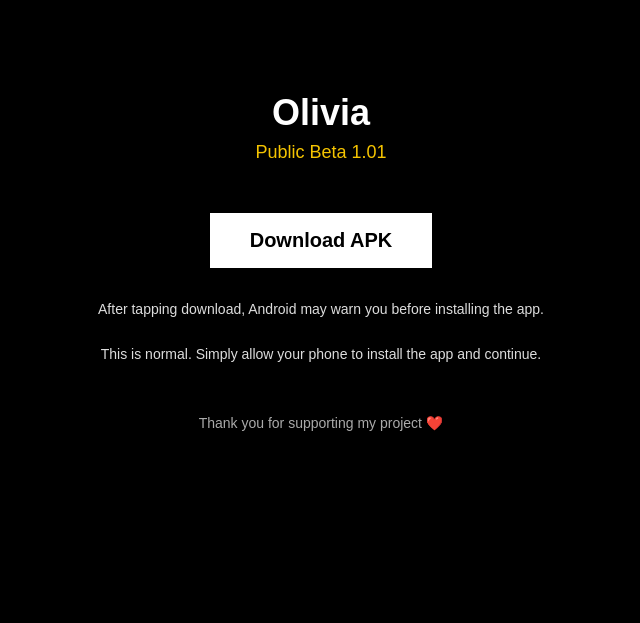
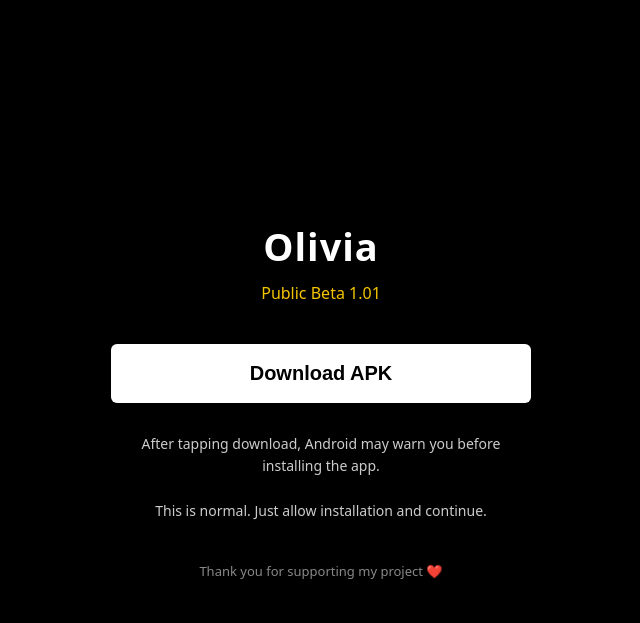
Before and after one commit to ANSAH77/ANSAH77.github.io, a plain HTML site: page index.html in a window 1280 px wide. Shown: the whole page, without its empty margins (319-959 px from the left). Drawn offline with Linux system fonts and the light colour scheme.

Commit message:
Refactor index.html for layout and styling updates

```diff
--- a/index.html
+++ b/index.html
@@ -2,84 +2,94 @@
 <html lang="en">
 <head>
   <meta charset="UTF-8">
+  <meta name="viewport" content="width=device-width, initial-scale=1.0">
   <title>Olivia – Download</title>
 
   <style>
     body {
-      background-color: #000;
+      margin: 0;
+      padding: 0;
+      background: #000;
       color: #fff;
-      font-family: Arial, Helvetica, sans-serif;
+      font-family: system-ui, Arial, sans-serif;
+      display: flex;
+      justify-content: center;
+      align-items: center;
+      min-height: 100vh;
+    }
+
+    .container {
+      width: 100%;
+      max-width: 420px;
+      padding: 40px 20px;
       text-align: center;
-      padding: 60px 20px;
     }
 
     h1 {
-      font-size: 36px;
-      margin-bottom: 10px;
+      margin: 0;
+      font-size: 38px;
+      font-weight: 800;
+      letter-spacing: 1px;
     }
 
-    h1 span {
-      font-weight: normal;
-      font-size: 18px;
-      color: #f5c400;
-      display: block;
-      margin-top: 8px;
+    .version {
+      margin-top: 10px;
+      font-size: 16px;
+      color: #f5c400; /* yellow */
     }
 
     .download-btn {
       margin-top: 40px;
-      padding: 16px 40px;
+      width: 100%;
+      padding: 18px;
       font-size: 20px;
-      background-color: #fff;
+      font-weight: bold;
+      background: #fff;
       color: #000;
       border: none;
+      border-radius: 6px;
       cursor: pointer;
-      font-weight: bold;
     }
 
-    .download-btn:hover {
-      background-color: #f5c400;
-      color: #000;
+    .download-btn:active {
+      background: #f5c400;
     }
 
     .notice {
-      max-width: 480px;
-      margin: 30px auto;
+      margin-top: 30px;
       font-size: 14px;
-      color: #ddd;
       line-height: 1.6;
+      color: #ccc;
     }
 
     .footer {
-      margin-top: 50px;
-      font-size: 14px;
-      color: #aaa;
+      margin-top: 40px;
+      font-size: 13px;
+      color: #888;
     }
   </style>
 </head>
 
 <body>
 
-  <h1>
-    <strong>Olivia</strong>
-    <span>Public Beta 1.01</span>
-  </h1>
+  <div class="container">
 
-  <!-- 🔽 DIRECT DOWNLOAD LINK HERE -->
-  <a href="https://github.com/ANSAH77/Olivia-Beta1.01/releases/download/v1.01/Olivia.apk?raw=true">
-    <button class="download-btn">
-      Download APK
-    </button>
-  </a>
+    <h1>Olivia</h1>
+    <div class="version">Public Beta 1.01</div>
 
-  <div class="notice">
-    After tapping download, Android may warn you before installing the app.
-    <br><br>
-    This is normal. Simply allow your phone to install the app and continue.
-  </div>
+    <a href="https://github.com/ANSAH77/Olivia-Beta1.01/releases/download/v1.01/Olive.Beta.1.01.apk">
+      <button class="download-btn">Download APK</button>
+    </a>
 
-  <div class="footer">
-    Thank you for supporting my project ❤️
+    <div class="notice">
+      After tapping download, Android may warn you before installing the app.<br><br>
+      This is normal. Just allow installation and continue.
+    </div>
+
+    <div class="footer">
+      Thank you for supporting my project ❤️
+    </div>
+
   </div>
 
 </body>
```
